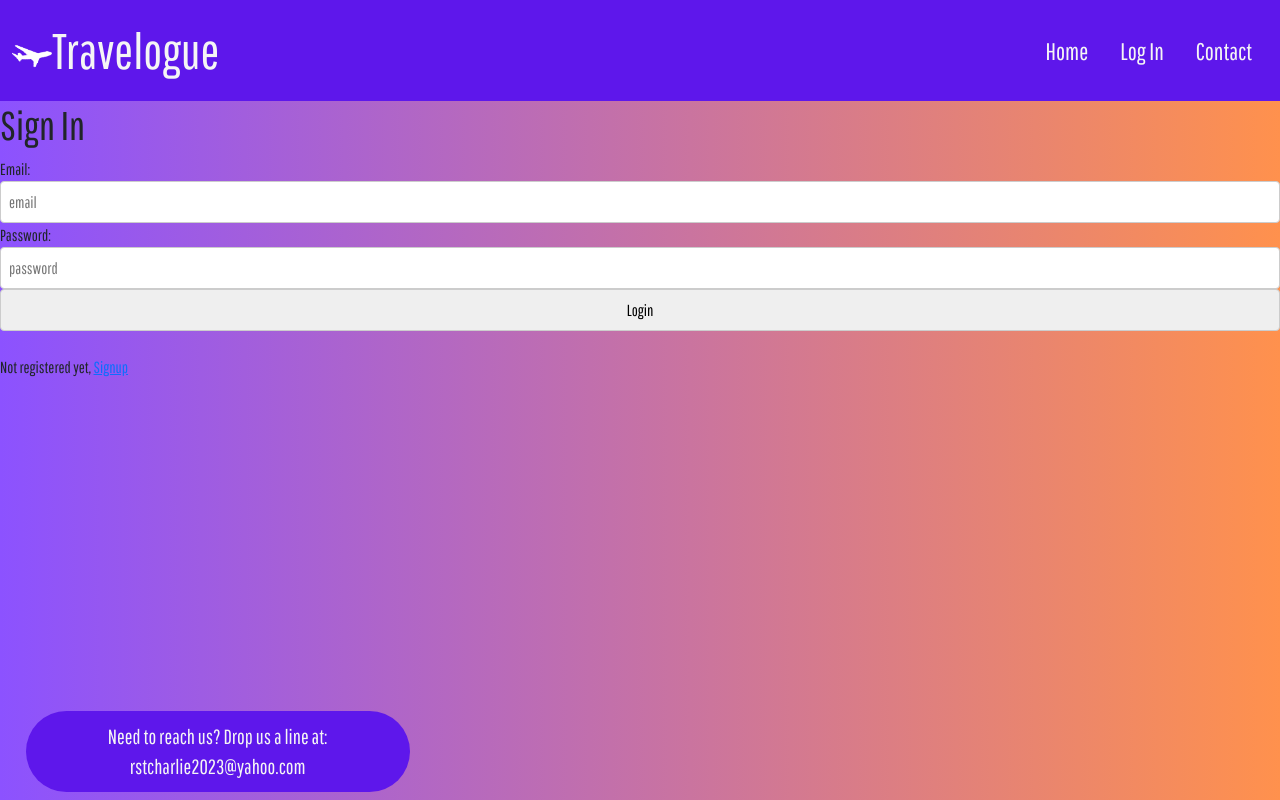
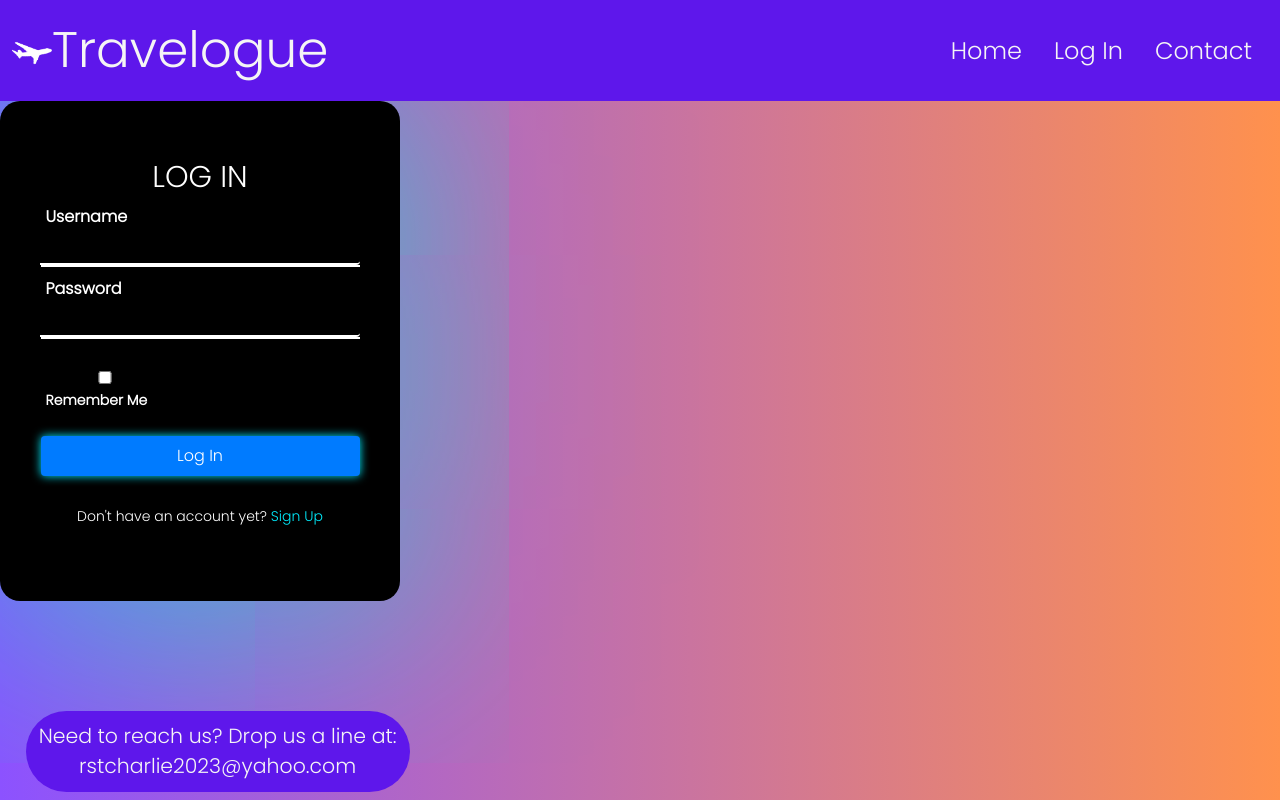
Before and after one commit to RST-Charlie/Travelogue-Front, a React (Create React App) app: page /login in a window 1280 px wide. Built offline with nearby package versions, Linux system fonts and the light colour scheme.

Commit message:
thought I pushed from last night, pushing again --ST

```diff
--- /dev/null
+++ b/src/Styles/Login.css
@@ -0,0 +1,137 @@
+@import url('https://fonts.googleapis.com/css2?family=Poppins:wght@300,400,500,600,700,800,900&display=swap');
+
+.Login {
+  display: inline-block;
+  background: linear-gradient(90deg, #8c52ff, #ff914d);
+}
+
+* {
+  box-sizing: border-box;
+  font-family: 'Poppins', sans-serif;
+}
+
+body {
+  align-items: center;
+  min-height: 100vh;
+  background: linear-gradient(to right, #8c52ff, #ff914d);
+}
+
+.wrapper {
+  width: 400px;
+  height: 500px;
+  background: #000;
+  box-shadow: 0 0 900px rgba(0, 255, 192, 0.8);
+  border-radius: 20px;
+  padding: 40px;
+}
+
+.form-wrapper {
+  display: flex;
+  flex-direction: column;
+  justify-content: center;
+  align-items: center;
+  height: 100%;
+}
+
+h2 {
+  font-size: 30px;
+  color: #fff;
+  margin-bottom: 30px;
+  text-align: center;
+  text-transform: uppercase;
+}
+
+.input-group {
+  position: relative;
+  margin: 30px 0;
+  border-bottom: 2px solid #fff;
+}
+
+.input-group label {
+  position: absolute;
+  top: -20px;
+  left: 5px;
+  font-size: 16px;
+  color: #fff;
+  transition: 0.3s ease-in-out;
+}
+
+.input-group input {
+  width: 320px;
+  height: 40px;
+  font-size: 16px;
+  color: #fff;
+  padding: 0 5px;
+  background: transparent;
+  border: none;
+  border-bottom: 2px solid #fff;
+  outline: none;
+  transition: 0.3s ease-in-out;
+}
+
+.input-group input:focus {
+  border-color: #0ef;
+}
+
+.input-group input:focus + label,
+.input-group input:not(:placeholder-shown) + label {
+  transform: translateY(-30px);
+  font-size: 14px;
+  color: #0ef;
+}
+
+.remember {
+  margin: 15px 0;
+  display: flex;
+  align-items: center;
+}
+
+.remember label {
+  color: #fff;
+  font-size: 14px;
+  margin-left: 5px;
+}
+
+.remember label input {
+  accent-color: #0ef;
+}
+
+button {
+  width: 100%;
+  height: 40px;
+  background: #0ef;
+  box-shadow: 0 0 10px #0ef;
+  font-size: 16px;
+  color: #fff;
+  font-weight: 500;
+  cursor: pointer;
+  border-radius: 30px;
+  border: none;
+  outline: none;
+  transition: 0.3s ease-in-out;
+}
+
+button:hover {
+  background: #09d;
+  box-shadow: 0 0 10px #09d;
+}
+
+.signup-link {
+  font-size: 14px;
+  text-align: center;
+  margin-top: 30px;
+}
+
+.signup-link p {
+  color: #fff;
+}
+
+.signup-link a {
+  color: #0ef;
+  text-decoration: none;
+  transition: 0.3s ease-in-out;
+}
+
+.signup-link a:hover {
+  color: #09d;
+}
--- a/src/pages/Login.js
+++ b/src/pages/Login.js
@@ -1,5 +1,6 @@
 import React, { useRef, useState } from 'react';
 import { useNavigate } from 'react-router-dom';
+import '../Styles/Login.css';
 
 const Login = ({ login }) => {
   const formRef = useRef();
@@ -7,13 +8,11 @@ const Login = ({ login }) => {
   const [loggedIn, setLoggedIn] = useState(false);
 
   const handleLogin = () => {
-
     setLoggedIn(true);
     navigate('/');
   };
 
   const handleLogout = () => {
-
     setLoggedIn(false);
   };
 
@@ -30,25 +29,30 @@ const Login = ({ login }) => {
   };
 
   return (
-        <div id="login">
-            <h1>Sign In</h1>
-            {!loggedIn ? (
-                <form ref={formRef} onSubmit={handleSubmit}>
-                    Email: <input type="email" name="email" placeholder="email" />
-                    <br />
-                    Password: <input type="password" name="password" placeholder="password" />
-                    <br />
-                    <input type="submit" value="Login" />
+    <div className="wrapper">
+      <div className="form-wrapper sign-in">
+        <form onSubmit={handleSubmit} ref={formRef}>
+          <h2>Log In</h2>
+          <div className="input-group">
+            <label htmlFor="email">Username</label>
+            <input type="text" name="email" required />
+          </div>
+          <div className="input-group">
+            <label htmlFor="password">Password</label>
+            <input type="password" name="password" required />
+          </div>
+          <div className="remember">
+            <label htmlFor="remember">
+              <input type="checkbox" id="remember" /> Remember Me
+            </label>
+          </div>
+          <button type="submit">Log In</button>
+          <div className="signup-link">
+            <p>
+              Don't have an account yet? <a href="#" className="signup-link">Sign Up</a>
+            </p>
+          </div>
         </form>
-            ) : (
-                <div>
-                    <p>You are logged in!</p>
-                    <button onClick={handleLogout}>Logout</button>
-                </div>
-            )}
-            <br />
-            <div>
-                Not registered yet, <a href="/signup">Signup</a>
       </div>
     </div>
   );
```
Lines whose indentation alone changed are shown as unchanged.
